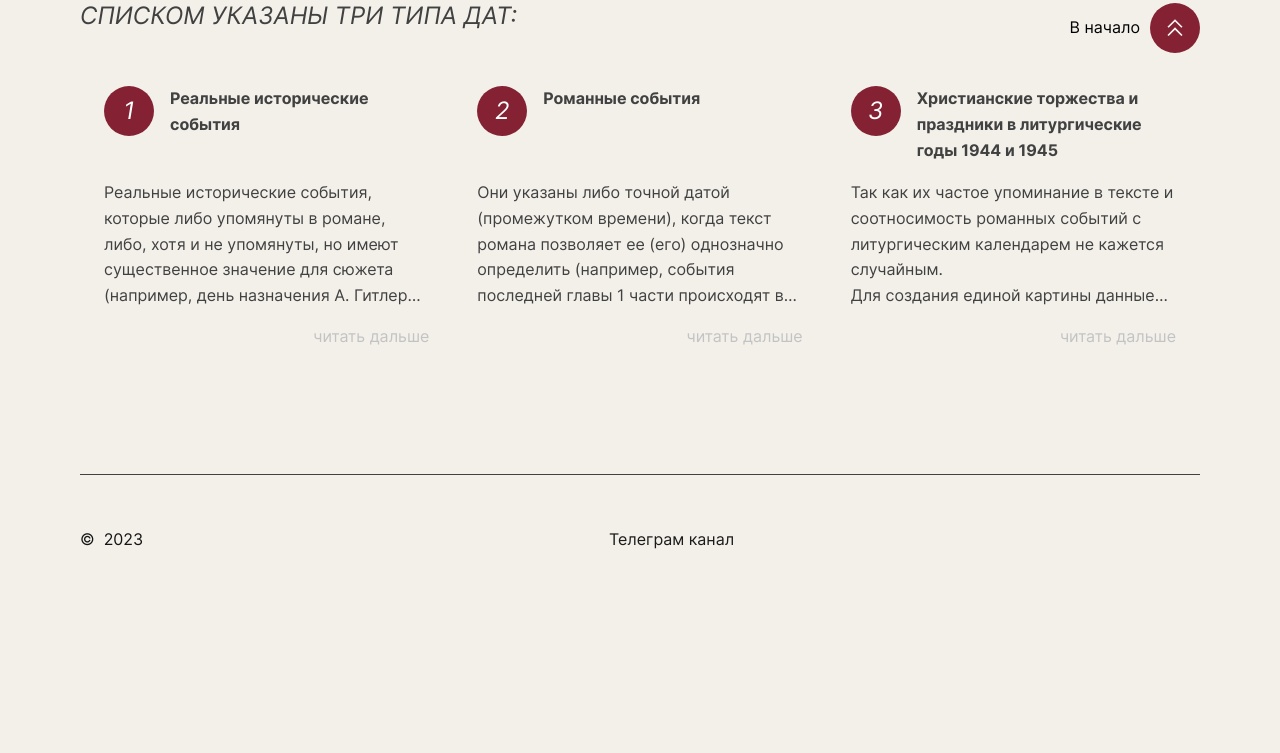
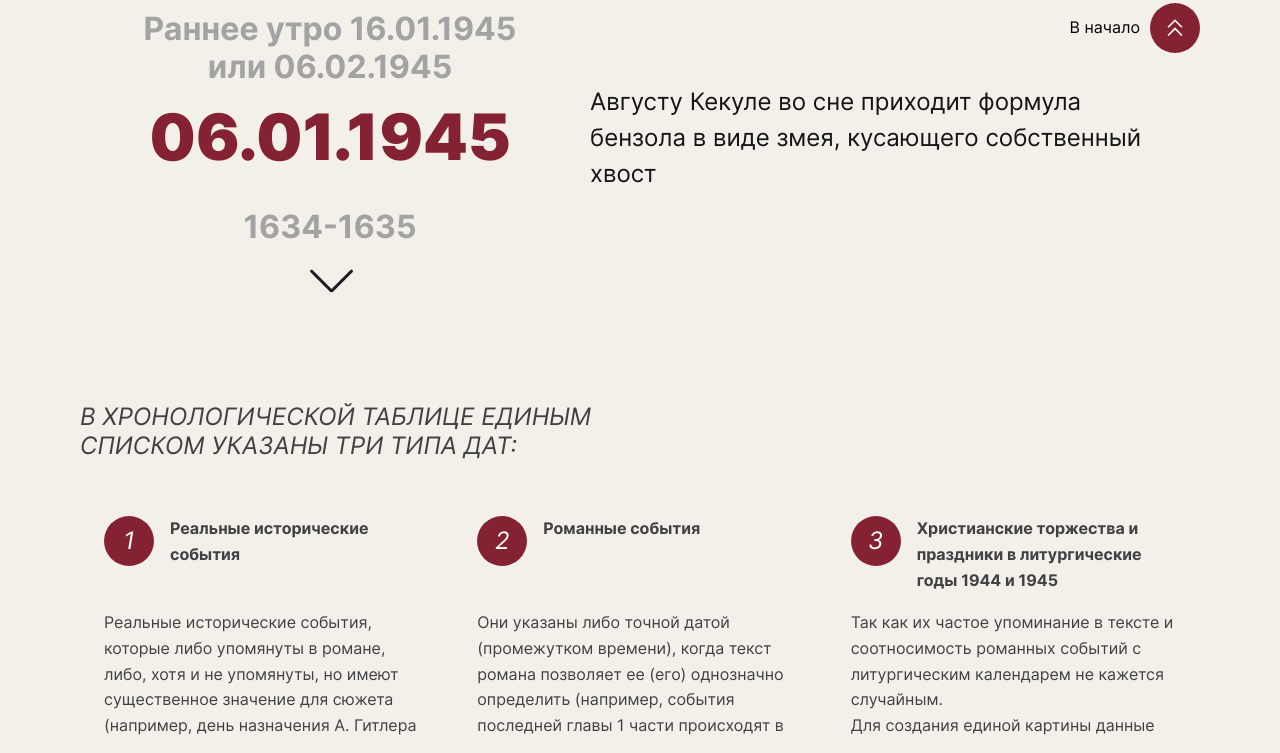
Before and after one commit to valeria-ri/pynchon-front, a plain HTML site: page chapter5.html in a window 1280 px wide. Shown: the part 707-1460 px from the top of the page. Before the commit the page ends 1312 px from the top, so only its background shows below. Drawn offline with nearby package versions, Linux system fonts and the light colour scheme.

Commit message:
feat: слайдер хронологии и высота текстовых блоков

```diff
--- a/chapter5.html
+++ b/chapter5.html
@@ -7,7 +7,9 @@
   <meta name="description" content="Проект Пинчон вики">
   <meta name="keywords" content="Пинчон, Томас Пинчон, Радуга тяготения">
   <meta name="author" content="">
+  <link rel="stylesheet" href="https://cdn.jsdelivr.net/npm/swiper@10/swiper-bundle.min.css"/>
   <link rel="stylesheet" href="./static/css/index.css">
+  <script src="https://cdn.jsdelivr.net/npm/swiper@10/swiper-bundle.min.js"></script>
   <script defer src="./static/js/index.js"></script>
   <script defer src="./static/js/chronology.js"></script>
   <title>Пинчонвики</title>
@@ -86,7 +88,37 @@
 
     <!-- секции раздела -->
     <section class="chronology">
-      <!-- здесь будет слайдер с датами и фактами -->
+
+      <!-- Библиотечный слайдер -->
+      <!-- Активный в данный момент div "swiper-slide..." приобретает класс ".chronology__slide_active" -->
+      <div class="chronology__slider-container">
+        <div class="swiper-button-prev chronology__prev-btn"></div>
+        <div class="swiper chronology__slider">
+          <div class="swiper-wrapper chronology__wrapper">
+            <div class="swiper-slide chronology__slide">
+              <p class="chronology__slide-text">06.01.1945</p>
+            </div>
+            <div class="swiper-slide chronology__slide">
+              <p class="chronology__slide-text">1634-1635</p>
+            </div>
+            <div class="swiper-slide chronology__slide">
+              <p class="chronology__slide-text">Февраль 1945</p>
+            </div>
+            <div class="swiper-slide chronology__slide">
+              <p class="chronology__slide-text">1737-1766</p>
+            </div>
+            <div class="swiper-slide chronology__slide">
+              <p class="chronology__slide-text">1865</p>
+            </div>
+            <div class="swiper-slide chronology__slide">
+              <p class="chronology__slide-text">Раннее утро 16.01.1945 или 06.02.1945</p>
+            </div>
+          </div>
+        </div>
+        <div class="swiper-button-next chronology__next-btn"></div>
+      </div>
+
+      <p class="chronology__fact body-text-l">Августу Кекуле во сне приходит формула бензола в виде змея, кусающего собственный хвост</p>
     </section>
 
     <section class="chronology-description">
@@ -97,7 +129,7 @@
             <span class="chronology-description__fact-number title">1</span>
             <h3 class="chronology-description__fact-title body-text-bold">Реальные исторические события</h3>
           </div>
-          <p class="chronology-description__fact-text body-text chronology-description__fact-text_short">Реальные исторические
+          <p class="chronology-description__fact-text body-text">Реальные исторические
             события, которые либо упомянуты в романе, либо, хотя и не упомянуты, но имеют существенное значение для
             сюжета (например, день назначения А. Гитлера рейхсканцлером)</p>
           <button class="chronology-description__fact-btn body-text" type="button">читать дальше</button>
@@ -107,7 +139,7 @@
             <span class="chronology-description__fact-number title">2</span>
             <h3 class="chronology-description__fact-title body-text-bold">Романные события</h3>
           </div>
-          <p class="chronology-description__fact-text body-text chronology-description__fact-text_short">Они указаны либо точной
+          <p class="chronology-description__fact-text body-text">Они указаны либо точной
             датой (промежутком времени), когда текст романа позволяет ее (его) однозначно определить (например, события
             последней главы 1 части происходят в День подарков, то есть 26 декабря 1944 года), либо приблизительным
             промежутком времени. В последнем случае такая дата выделена курсивом, и ее погрешность составляет несколько
@@ -123,7 +155,7 @@
             <h3 class="chronology-description__fact-title body-text-bold">Христианские торжества и праздники в литургические годы 1944
               и 1945</h3>
           </div>
-          <p class="chronology-description__fact-text body-text chronology-description__fact-text_short">Так как их частое
+          <p class="chronology-description__fact-text body-text">Так как их частое
             упоминание в тексте и соотносимость романных событий с литургическим календарем не кажется случайным.<br>Для
             создания единой картины данные типы дат в таблице специально не выделяются</p>
           <button class="chronology-description__fact-btn body-text" type="button">читать дальше</button>
--- a/static/css/blocks/chapter5.css
+++ b/static/css/blocks/chapter5.css
@@ -1,3 +1,74 @@
+.chronology {
+  display: flex;
+  justify-content: center;
+  align-items: center;
+  gap: 60px;
+  padding-bottom: 100px;
+}
+
+.chronology__slider-container {
+  display: flex;
+  flex-direction: column;
+  align-items: center;
+  gap: 18px;
+}
+
+.chronology__slider {
+  width: 400px;
+  height: 250px;
+  margin: 0;
+}
+
+.chronology__slide {
+  min-height: none;
+  display: flex;
+  justify-content: center;
+  align-items: center;
+}
+
+.chronology__slide-text {
+  margin: 0;
+  padding: 0;
+}
+
+.chronology__slide .chronology__slide-text {
+  color: #A3A3A3;
+  font-size: 2rem;
+  font-weight: 700;
+  line-height: 120%;
+  text-align: center;
+}
+
+.chronology__slide_active .chronology__slide-text {
+  color: #842234;
+  font-size: 4rem;
+  font-weight: 900;
+}
+
+.chronology__slide_active .chronology__slide_s.chronology__slide-text {
+  font-size: 2rem;
+}
+
+.chronology__next-btn, .chronology__prev-btn {
+  color: #1C1B1F;
+  position: static;
+}
+
+.chronology__prev-btn {
+  transform: rotate(90deg);
+}
+
+.chronology__next-btn {
+  transform: rotate(90deg);
+}
+
+.chronology__fact {
+  max-width: 560px;
+  color: #151515;
+  margin: 0;
+  padding: 0;
+}
+
 .chronology-description {
   width: 100%;
   max-width: 1440px;
@@ -62,17 +133,10 @@
   color: #414141;
   margin: 0;
   padding: 0;
-  /* overflow: hidden;
-  display: -webkit-box;
-  -webkit-line-clamp: 5;
-  -webkit-box-orient: vertical; */
-}
-
-.chronology-description__fact-text_short {
+  height: 130px;
+  text-overflow: ellipsis;
   overflow: hidden;
-  display: -webkit-box;
-  -webkit-line-clamp: 5;
-  -webkit-box-orient: vertical;
+  white-space: normal;
 }
 
 .chronology-description__fact-btn {
@@ -85,7 +149,7 @@
   color: #c3c3c3;
   margin: 0;
   padding: 0;
-  /* display: none; */
+  display: none;
 }
 
 .chronology-description__fact-btn_visible {
--- a/static/js/chronology.js
+++ b/static/js/chronology.js
@@ -1,6 +1,51 @@
-// const moreBtn = document.querySelector('.chronology-description__fact-btn');
-// const chronologyDescription = document.querySelector('.chronology-description__fact-text');
-// function showMore() {
-//   chronologyDescription.classList.remove('chronology-description__fact-text_short');
-// }
-// moreBtn.addEventListener('click', showMore);
+// Настройка слайдера дат
+
+const swiper = new Swiper('.swiper', {
+  slidesPerView: 3,
+  spaceBetween: 18,
+  centeredSlides: true,
+  loop: true,
+  direction: 'vertical',
+  autoHeight: true,
+  slideActiveClass: 'chronology__slide_active',
+  navigation: {
+    nextEl: '.swiper-button-next',
+    prevEl: '.swiper-button-prev'
+  }
+})
+
+const slides = document.querySelectorAll('.chronology__slide-text');
+
+swiper.on('slideChange', () => {
+  for (const slide of slides) {
+    if (slide.textContent.length > 10) {
+      slide.classList.add('chronology__slide_s')
+    }
+  }
+})
+
+// Управление разворачиванием и сворачиванием текста
+
+const facts = document.querySelectorAll('.chronology-description__fact');
+
+facts.forEach((fact) => {
+  const text = fact.querySelector('.chronology-description__fact-text');
+  const button = fact.querySelector('.chronology-description__fact-btn');
+  const moreText = 'читать дальше';
+  const collapseText = 'свернуть';
+
+  if (text.scrollHeight > 130) {
+    button.style.display = 'block';
+  }
+
+  button.addEventListener('click', () => {
+    if (button.textContent !== collapseText) {
+      text.style.height = 'auto';
+      button.textContent = collapseText;
+    } else if (button.textContent === collapseText) {
+      text.style.height = '130px';
+      button.textContent = moreText;
+    }
+  })
+
+})
```
